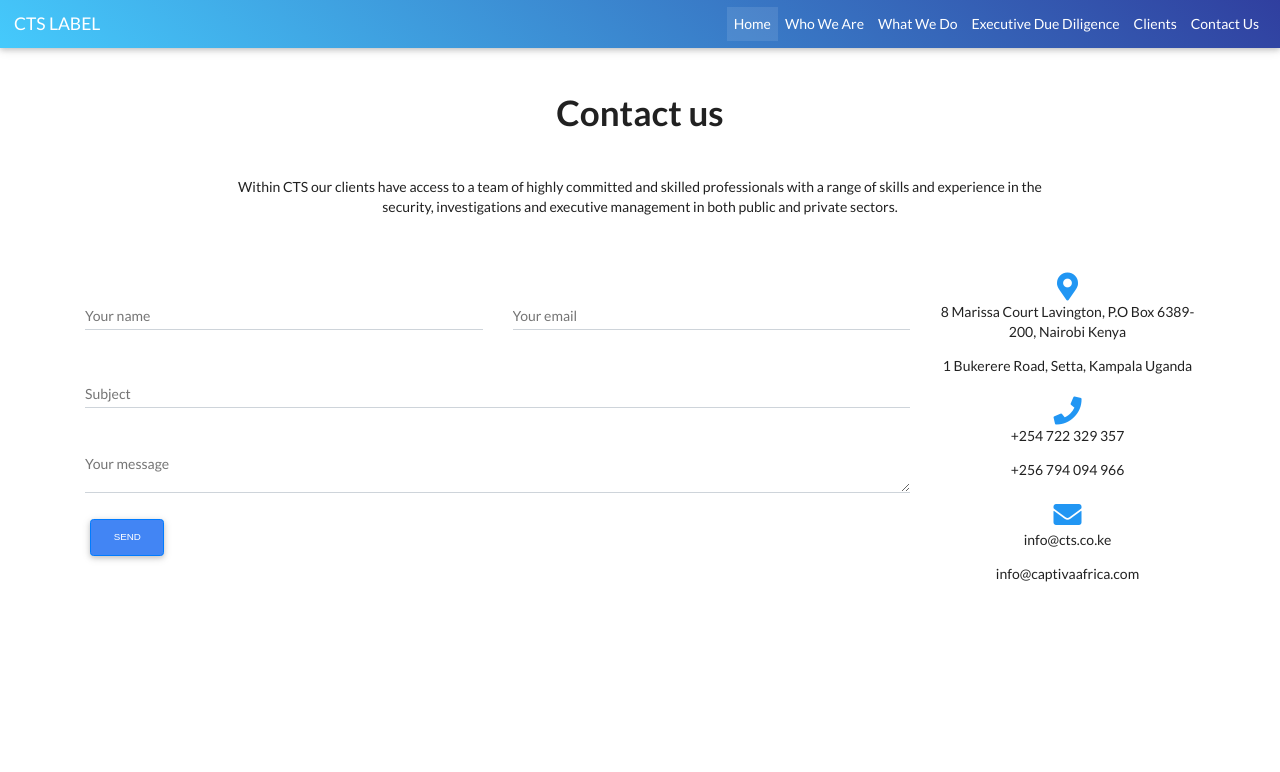
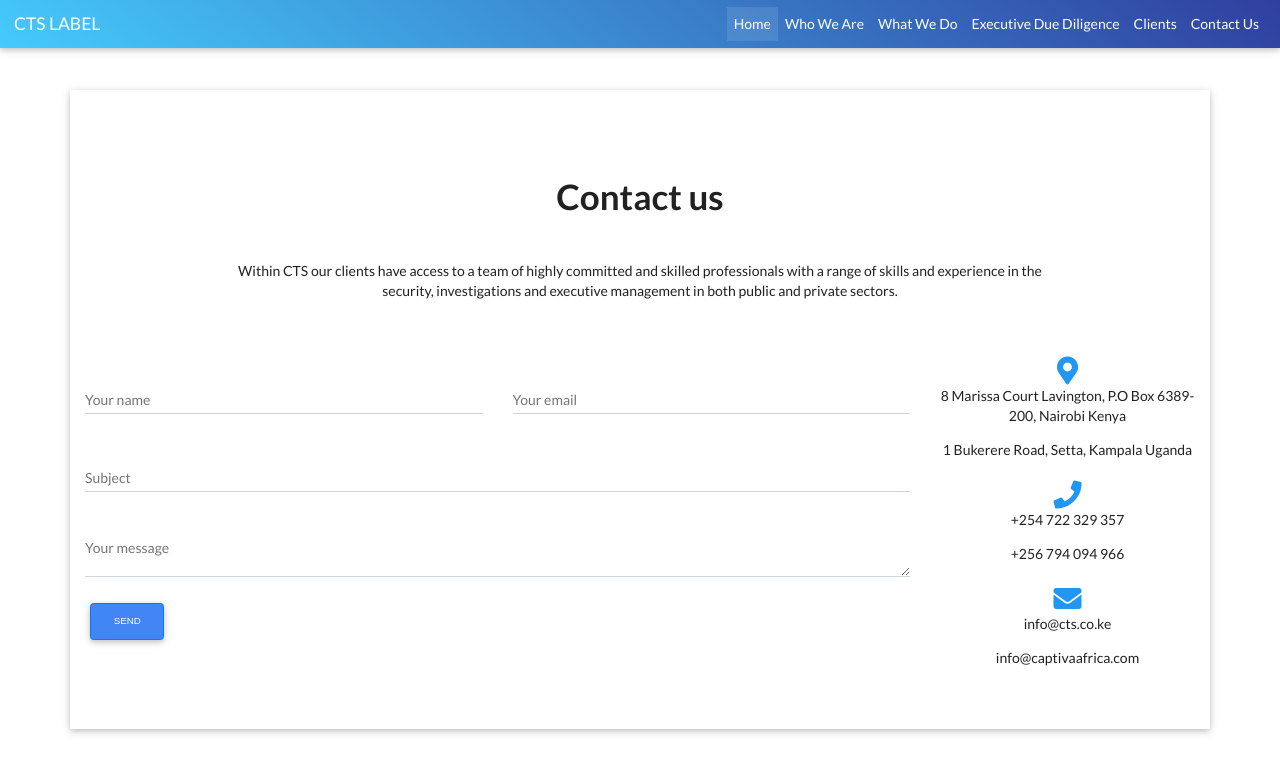
Before and after one commit to ankundn/CTL, a React (Create React App) app: page /contact in a window 1280 px wide. Shown: the top 772 px of the page. Built offline with nearby package versions, Linux system fonts and the light colour scheme.

Commit message:
added a border

```diff
--- a/src/components/Contact.js
+++ b/src/components/Contact.js
@@ -10,8 +10,8 @@ import {
 
 const Contact = () => {
   return (
-    <MDBContainer>
-      <h2 className="h1-responsive font-weight-bold text-center my-5">
+    <MDBContainer className="container z-depth-1 my-5 py-5" >
+      <h2 className="h1-responsive font-weight-bold text-center my-5 ">
         Contact us
       </h2>
       <p className="text-center w-responsive mx-auto pb-5">
```
